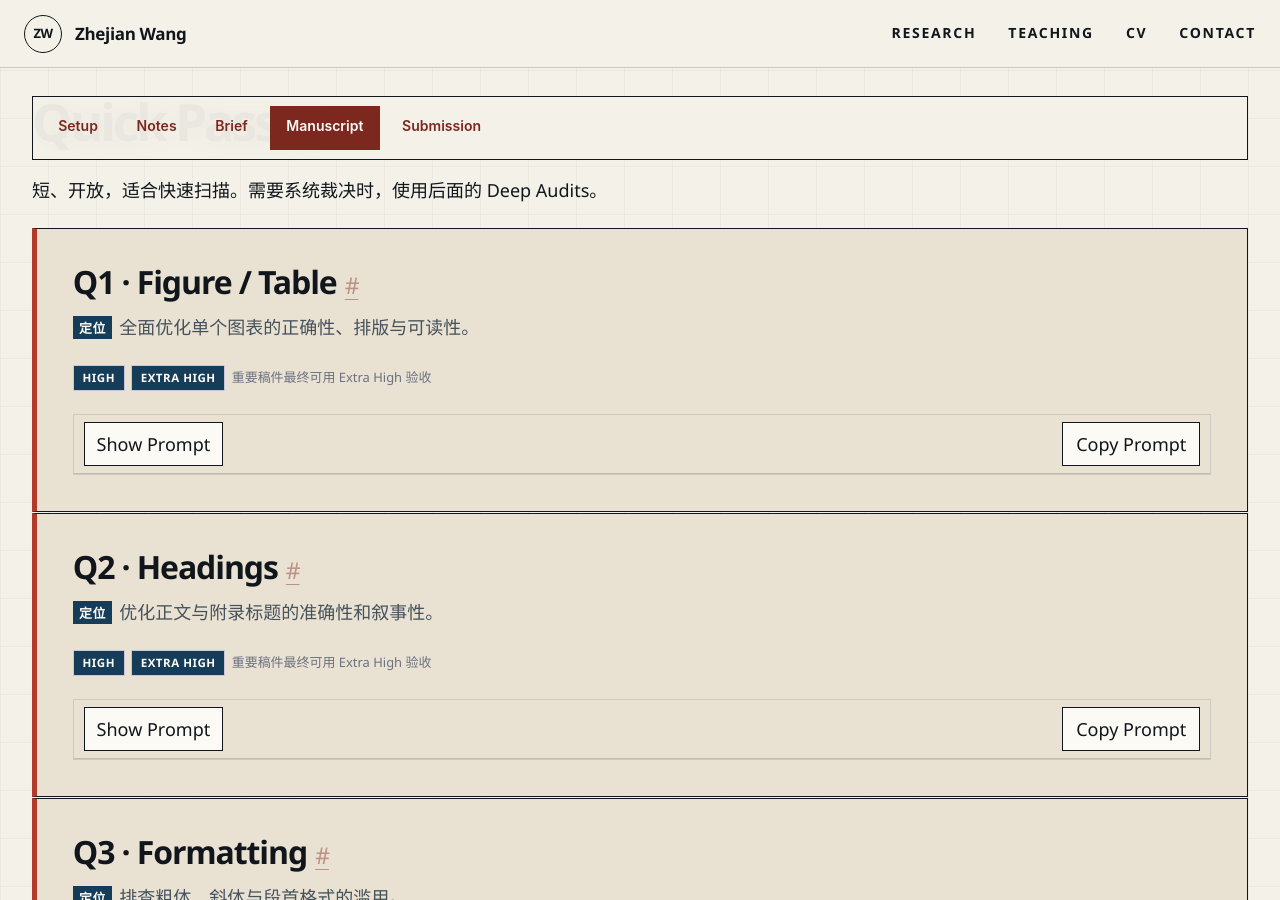
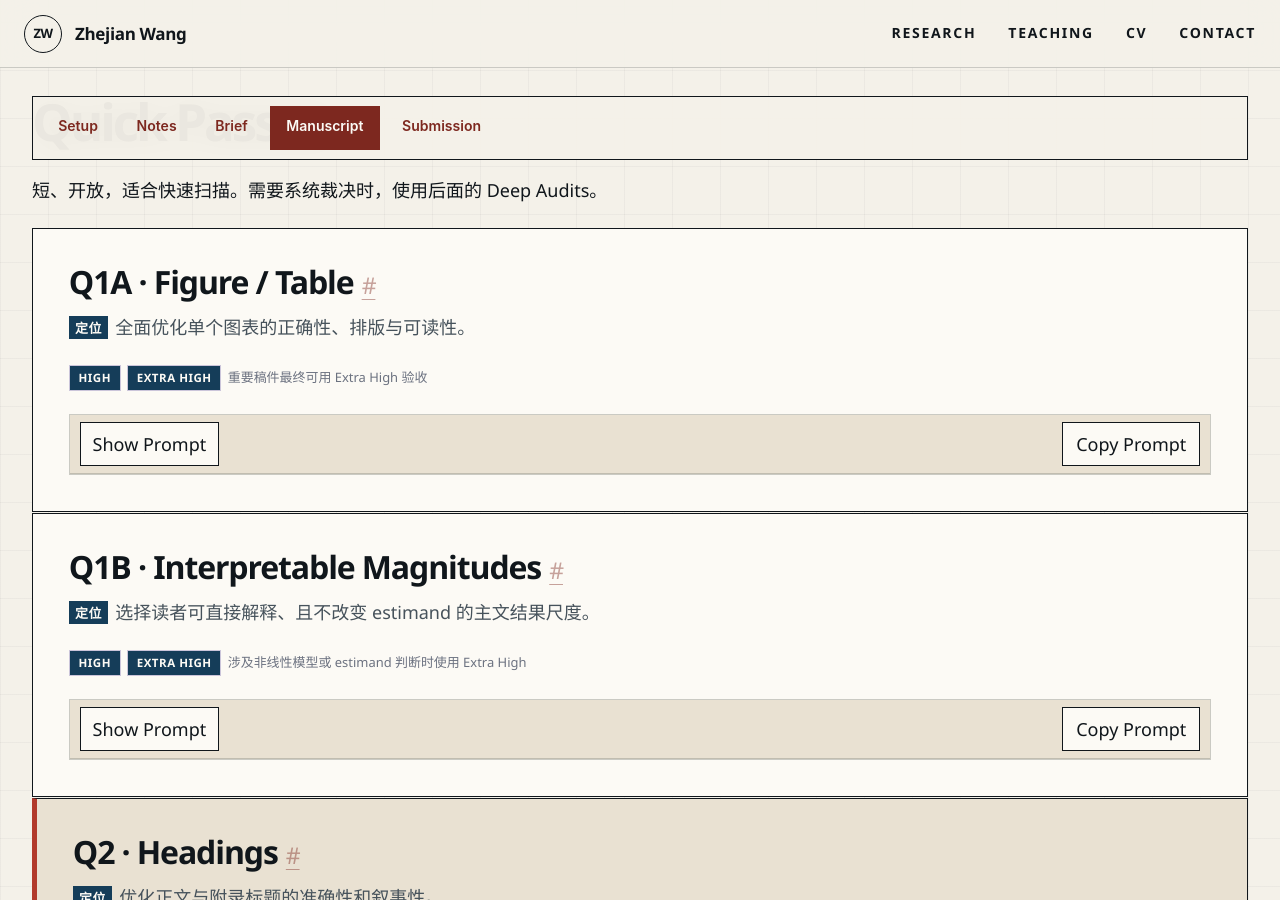
Before and after one commit to zhejianw/zhejianw.github.io, a Jekyll site: the page built from ai/prompts/index.md, in a window 1280 px wide and 900 px high, scrolled down 986 px. Built offline with Jekyll 4.4.1, drawn with Linux system fonts in a browser that asks for light colours; some web fonts are replaced.

Commit message:
Add interpretable magnitudes prompt

```diff
--- a/ai/prompts/index.md
+++ b/ai/prompts/index.md
@@ -73,7 +73,7 @@
 
 短、开放，适合快速扫描。需要系统裁决时，使用后面的 Deep Audits。
 
-### Q1 · Figure / Table {#prompt-table-figure-general-audit}
+### Q1A · Figure / Table {#prompt-table-figure-general-audit}
 
 <p class="prompt-description">全面优化单个图表的正确性、排版与可读性。</p>
 
@@ -81,6 +81,16 @@
 
 ~~~text
 考虑到读者受众是《期刊名》，从正确性、美观、排版、简洁、无异议、自洽、方便读者理解、最优叙事等角度，包括标题、notes、里面的数学符号、缩写符号等等。
+~~~
+
+### Q1B · Interpretable Magnitudes {#prompt-interpretable-magnitudes}
+
+<p class="prompt-description">选择读者可直接解释、且不改变 estimand 的主文结果尺度。</p>
+
+**推荐模式：High；涉及非线性模型或 estimand 判断时使用 Extra High**
+
+~~~text
+主文 tables / figures 优先用读者可以直接解释的经济量级呈现结果。原始系数已有自然含义时直接展示；否则在不改变 estimand 的前提下，优先转换为有意义的绝对变化、百分点 / 百分比，或相对于清晰基准均值的幅度。技术性尺度可以保留在必要处或 appendix，不要为了统一格式牺牲可解释性。
 ~~~
 
 ### Q2 · Headings {#prompt-heading-audit}
```
